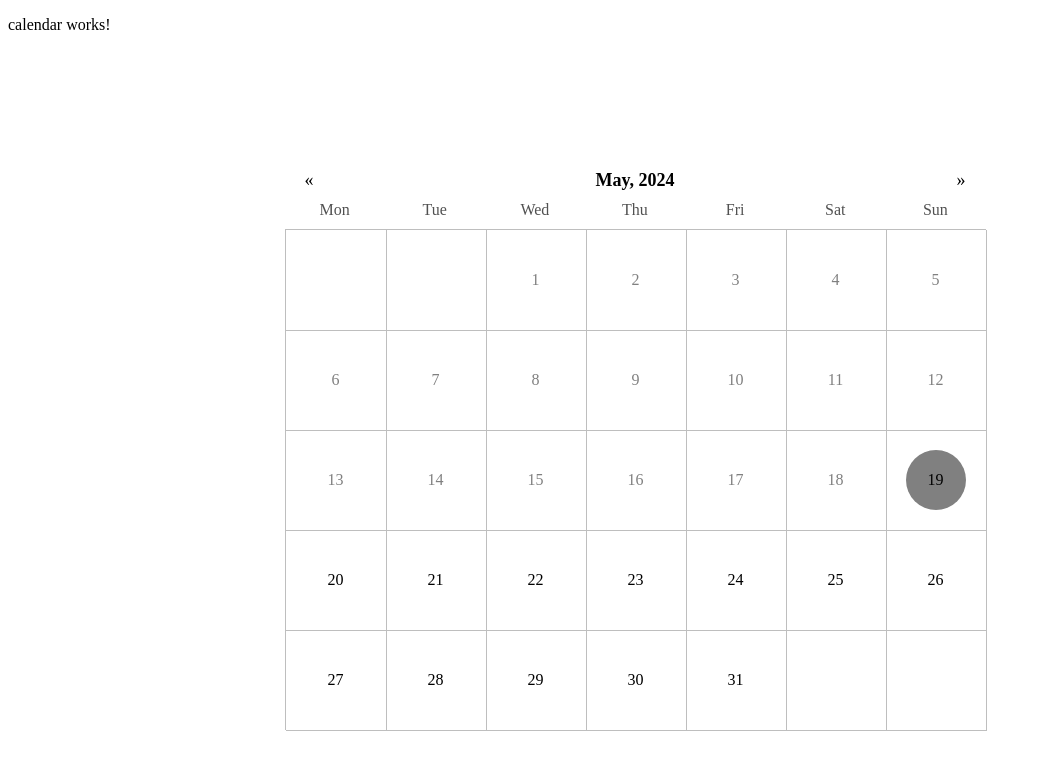
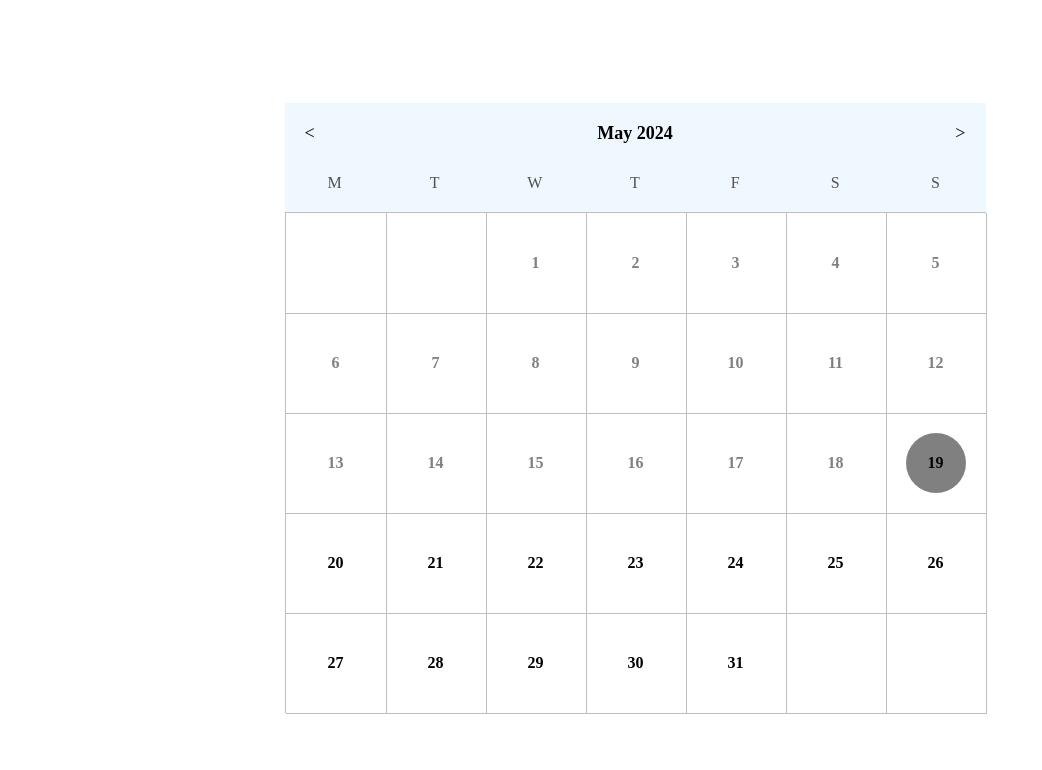
Before and after one commit to flex2016/angular-calendar, an Angular app: page / in a window 1280 px wide. Shown: the top 770 px of the page, without its empty margins (0-1042 px from the left). Built offline with nearby package versions, Linux system fonts and the light colour scheme.

Commit message:
styles update and bug fix

```diff
--- a/src/app/calendar/calendar.component.html
+++ b/src/app/calendar/calendar.component.html
@@ -1,23 +1,23 @@
-<p>calendar works!</p>
 <div class="calendar-container">
   <div class="calendar">
     <div class="calendar-headline">
       <div class="calendar-headline-controls">
         <div class="calendar-headline-control" (click)="goToPreviousMonth()">
-          «
+          <
         </div>
         <div class="calendar-headline-month">
-          {{ firstDayOfActiveMonth().monthShort }},
+          {{ firstDayOfActiveMonth().monthShort }}
           {{ firstDayOfActiveMonth().year }}
         </div>
-        <div class="calendar-headline-control" (click)="goToNextMonth()">»</div>
+        <div class="calendar-headline-control" (click)="goToNextMonth()">></div>
+      </div>
+      <div class="calendar-weeks-grid">
+        @for (weekDay of weekDays(); track $index) {
+        <div class="calendar-weeks-grid-cell">{{ weekDay.slice(0, 1) }}</div>
+        }
       </div>
     </div>
-    <div class="calendar-weeks-grid">
-      @for (weekDay of weekDays(); track $index) {
-      <div class="calendar-weeks-grid-cell">{{ weekDay }}</div>
-      }
-    </div>
+
     <div class="calendar-grid">
       @for (dayOfMonth of daysOfMonth(); track $index) {
       <div
--- a/src/app/calendar/calendar.component.scss
+++ b/src/app/calendar/calendar.component.scss
@@ -11,9 +11,10 @@
 }
 
 .calendar-headline {
-  margin-bottom: 10px;
-  padding: 0 20px;
-    font-size: 18px;
+  // margin-bottom: 10px;
+  padding: 20px 0;
+  font-size: 18px;
+  background-color: aliceblue;
 }
 
 .calendar-headline-month {
@@ -24,6 +25,7 @@
   display: flex;
   justify-content: space-between;
   align-items: center;
+  padding: 0 20px;
 }
 
 .calendar-headline-control {
@@ -31,14 +33,15 @@
 }
 
 .calendar-headline-control:hover {
-  text-decoration: underline;
+  color: #000;
+  font-weight: 600;
 }
 
 .calendar-weeks-grid {
   display: grid;
   grid-template-columns: repeat(7, minmax(0, 1fr));
   font-size: 16px;
-  margin-bottom: 10px;
+  margin-top: 30px;
   color: rgb(81, 81, 81);
 }
 
@@ -66,7 +69,7 @@
   position: relative;
 }
 
-.calendar-grid-cell>div {
+.calendar-grid-cell > div {
   width: 60px;
   /* Adjust size as needed */
   height: 60px;
@@ -75,30 +78,31 @@
   align-items: center;
   justify-content: center;
   transition: all 0.1s;
+  font-weight: 600;
 }
 
-.calendar-grid-cell:hover>div {
+.calendar-grid-cell:hover > div {
   background: #9ba3bf;
   border-radius: 50%;
 }
 
-.calendar-grid-cell-active>div {
+.calendar-grid-cell-active > div {
   background: green;
   color: #000;
   border-radius: 50%;
 }
 
-.calendar-grid-cell-disabled>div {
+.calendar-grid-cell-disabled > div {
   color: grey;
   cursor: not-allowed;
 }
 
-.calendar-grid-cell-inactive>div {
+.calendar-grid-cell-inactive > div {
   color: transparent;
   cursor: not-allowed;
 }
 
-.calendar-grid-cell-current>div {
+.calendar-grid-cell-current > div {
   background: grey;
   color: #000;
   border-radius: 50%;
--- a/src/app/calendar/calendar.component.ts
+++ b/src/app/calendar/calendar.component.ts
@@ -52,7 +52,7 @@ export class CalendarComponent {
 
   setActiveDay(day: DateTime): void {
     if (
-      !this.isPastDate(day) ||
+      !this.isPastDate(day) &&
       day.month === this.firstDayOfActiveMonth().month
     ) {
       this.activeDay.set(day);
```
